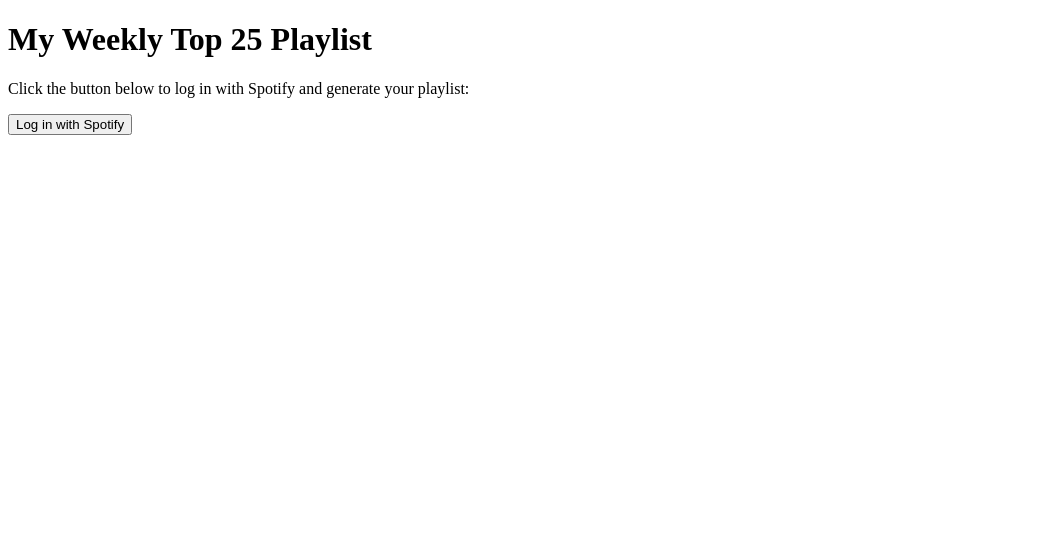
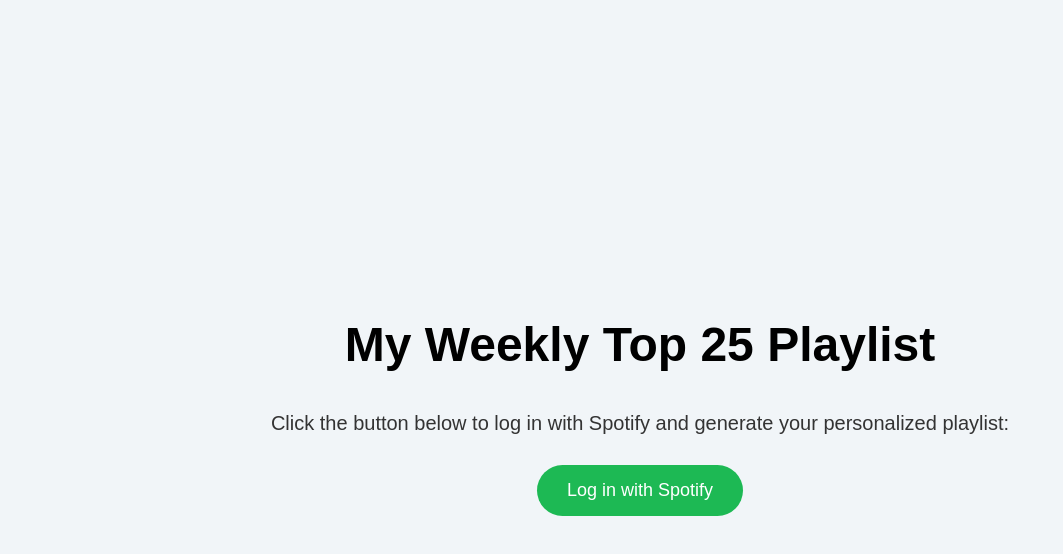
Before and after one commit to Jasonamaya6/Spotify-weekly-tracks, a website: page index.html in a window 1280 px wide. Shown: the whole page, without its empty margins (0-1063 px from the left). Drawn offline with Linux system fonts and the light colour scheme.

Commit message:
changing tone

```diff
--- a/index.html
+++ b/index.html
@@ -4,19 +4,59 @@
     <meta charset="UTF-8">
     <meta name="viewport" content="width=device-width, initial-scale=1.0">
     <title>Spotify Playlist Generator</title>
+    <style>
+        body {
+            font-family: 'Arial', sans-serif;
+            background-color: #f1f5f8;
+            color: #333;
+            display: flex;
+            flex-direction: column;
+            justify-content: center;
+            align-items: center;
+            height: 100vh;
+            margin: 0;
+        }
+
+        h1 {
+            color: black;
+            font-size: 48px;
+            margin-bottom: 20px;
+        }
+
+        p {
+            font-size: 20px;
+            color: #333;
+            text-align: center;
+            margin-bottom: 30px;
+        }
+
+        button {
+            background-color: #1db954;
+            color: white;
+            border: none;
+            padding: 15px 30px;
+            font-size: 18px;
+            border-radius: 30px;
+            cursor: pointer;
+            transition: background-color 0.3s ease;
+            outline: none;
+        }
+
+        button:hover {
+            background-color: #17a74b;
+        }
+
+        a {
+            text-decoration: none;
+        }
+    </style>
 </head>
 <body>
-
-
-
     <h1>My Weekly Top 25 Playlist</h1>
-    <p>Click the button below to log in with Spotify and generate your playlist:</p>
-
-
+    <p>Click the button below to log in with Spotify and generate your personalized playlist:</p>
 
     <a href="/.netlify/functions/spotify-login">
         <button>Log in with Spotify</button>
     </a>
-
 </body>
 </html>
```
Also changed, not shown: functions/callback.js (+62 -4 lines).
